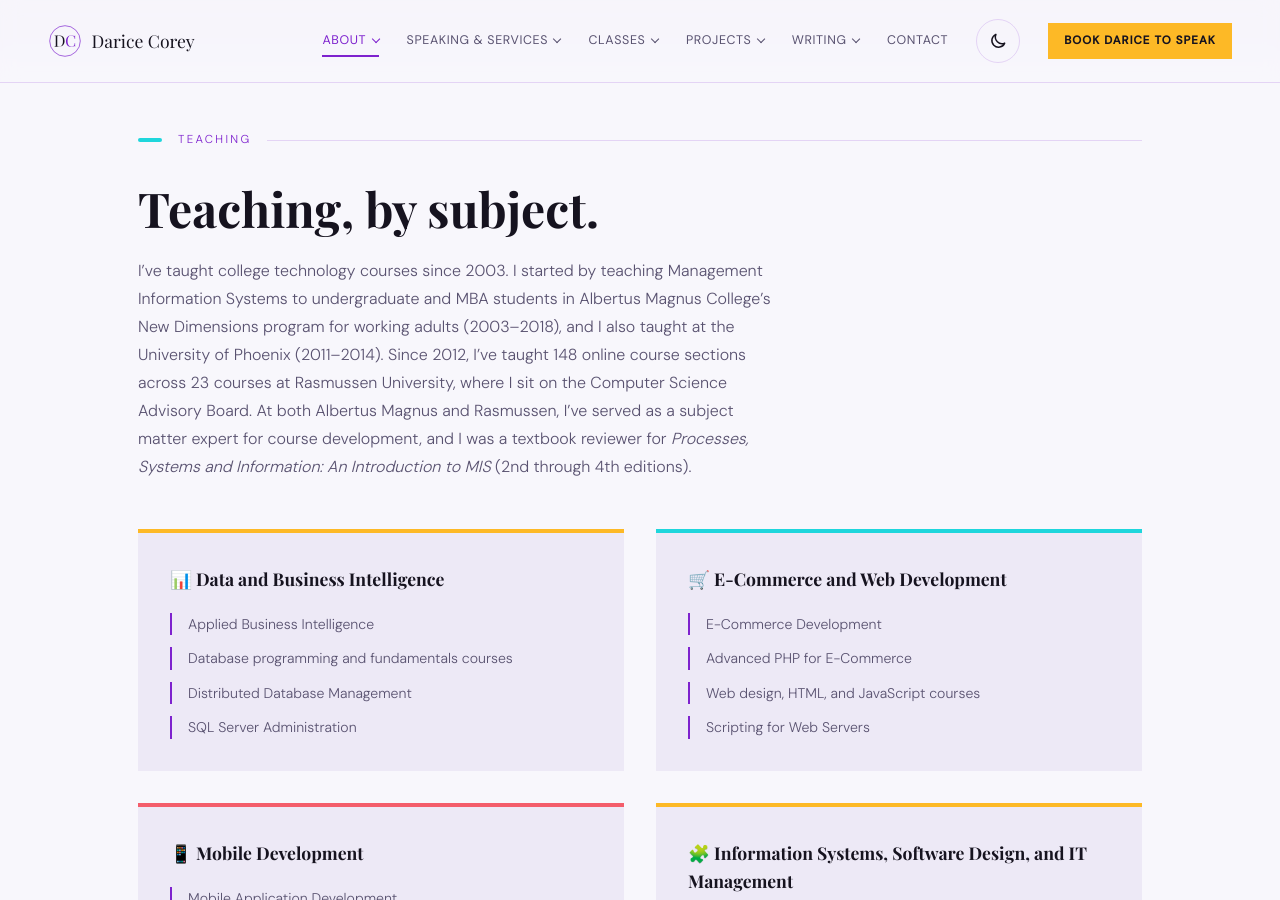
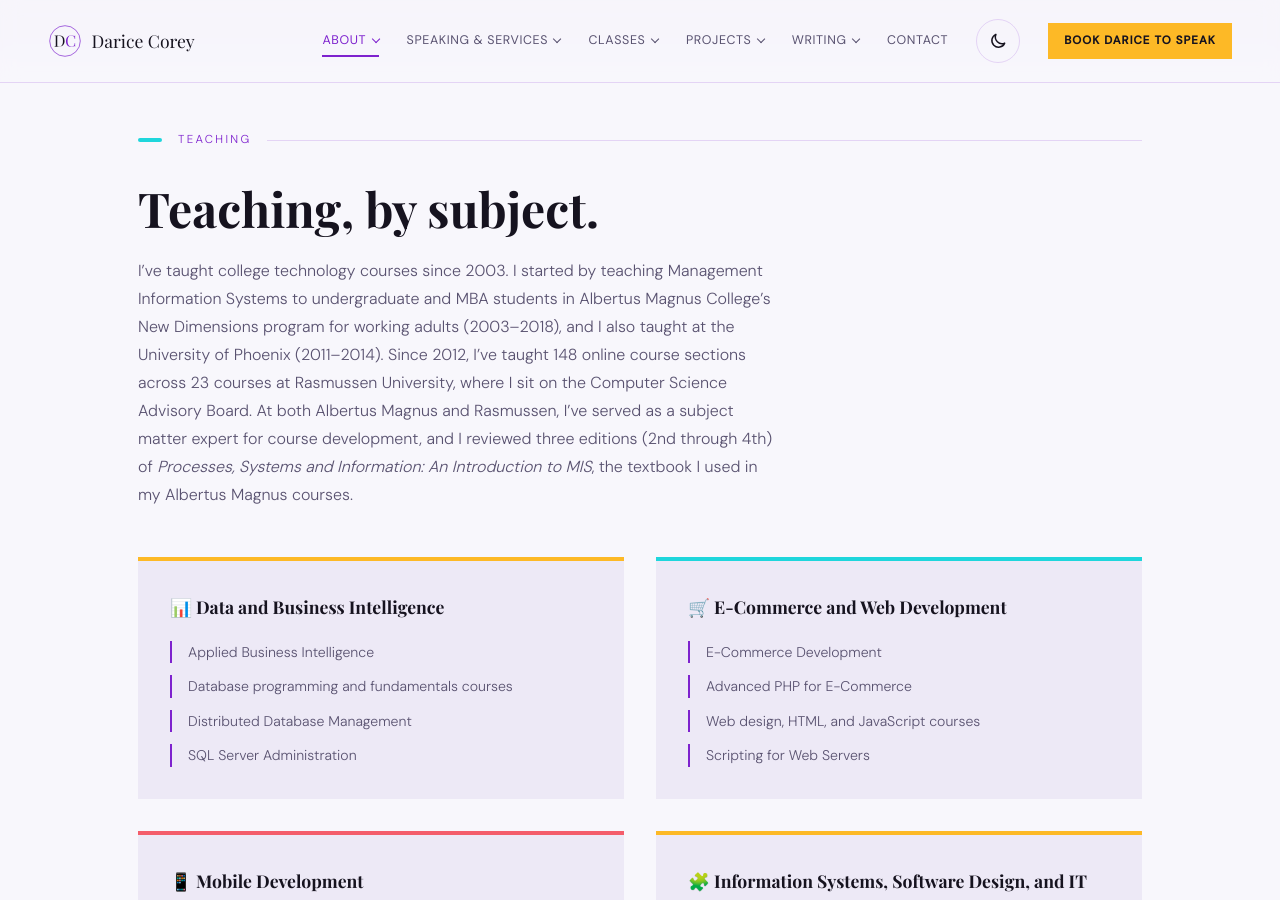
Before and after one commit to dcoreyrasm/dcoreyrasm.github.io, a Jekyll site: the page built from work.html, in a window 1280 px wide and 900 px high, scrolled down 5623 px. Built offline with Jekyll 4.4.1, drawn with Linux system fonts in a browser that asks for light colours; some web fonts are replaced.

Commit message:
Note the reviewed MIS textbook was used in Albertus courses
Co-Authored-By: Claude Opus 5.5 <noreply@anthropic.com>
Claude-Session: https://claude.ai/code/session_012t3srzx4bUmYtX2iiqELEL

```diff
--- a/work.html
+++ b/work.html
@@ -195,7 +195,7 @@
       <div class="container">
         <p class="section-label">Teaching</p>
         <h2 class="section-heading" id="teaching-heading">Teaching, by subject.</h2>
-        <p class="section-sub">I&rsquo;ve taught college technology courses since 2003. I started by teaching Management Information Systems to undergraduate and MBA students in Albertus Magnus College&rsquo;s New Dimensions program for working adults (2003&ndash;2018), and I also taught at the University of Phoenix (2011&ndash;2014). Since 2012, I&rsquo;ve taught 148 online course sections across 23 courses at Rasmussen University, where I sit on the Computer Science Advisory Board. At both Albertus Magnus and Rasmussen, I&rsquo;ve served as a subject matter expert for course development, and I was a textbook reviewer for <em>Processes, Systems and Information: An Introduction to MIS</em> (2nd through 4th editions).</p>
+        <p class="section-sub">I&rsquo;ve taught college technology courses since 2003. I started by teaching Management Information Systems to undergraduate and MBA students in Albertus Magnus College&rsquo;s New Dimensions program for working adults (2003&ndash;2018), and I also taught at the University of Phoenix (2011&ndash;2014). Since 2012, I&rsquo;ve taught 148 online course sections across 23 courses at Rasmussen University, where I sit on the Computer Science Advisory Board. At both Albertus Magnus and Rasmussen, I&rsquo;ve served as a subject matter expert for course development, and I reviewed three editions (2nd through 4th) of <em>Processes, Systems and Information: An Introduction to MIS</em>, the textbook I used in my Albertus Magnus courses.</p>
         <div class="impact-cats">
           <div class="impact-cat">
             <h3>📊 Data and Business Intelligence</h3>
```
